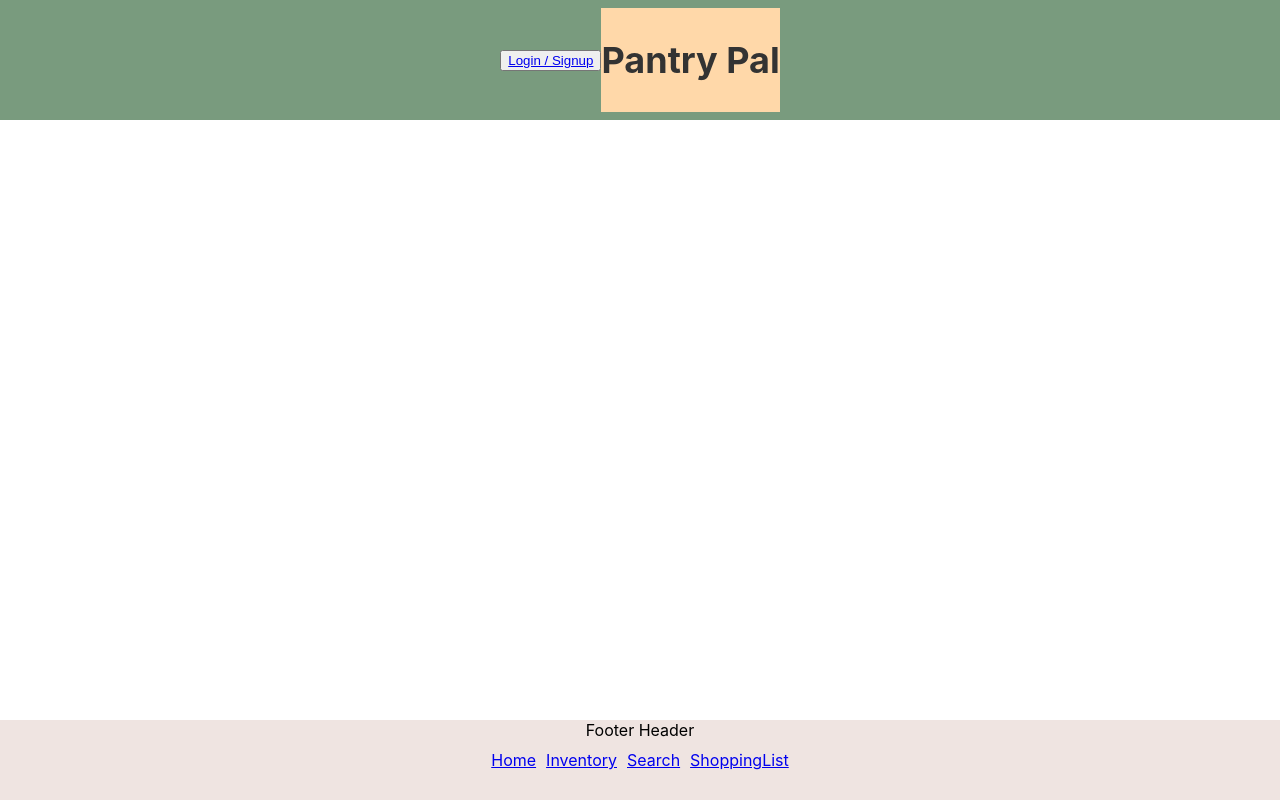
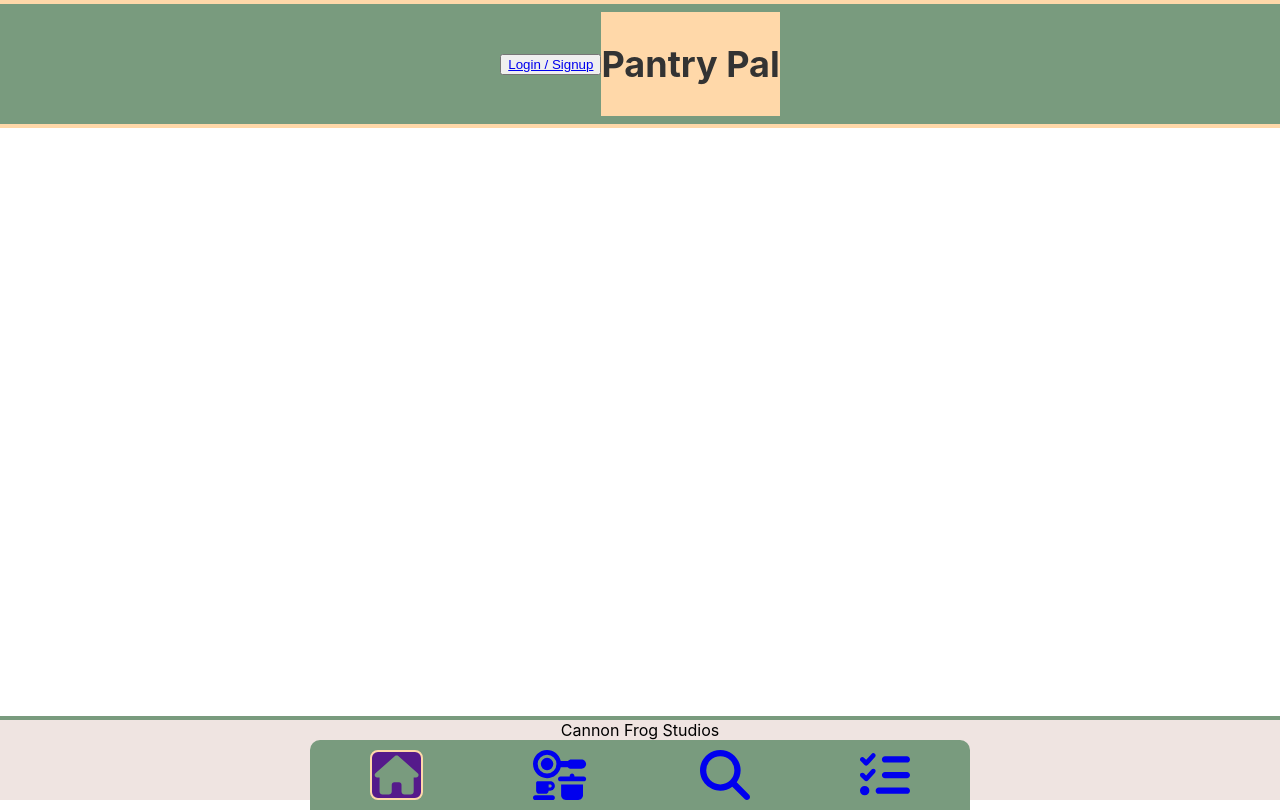
Before and after one commit to ip240Z/Pantry-Pal-Front-End-, a React (Create React App) app: page / in a window 1280 px wide. Built offline with nearby package versions, Linux system fonts and the light colour scheme; no server answers.

Commit message:
Added stylings to the footer nav bar.

```diff
--- a/package.json
+++ b/package.json
@@ -3,6 +3,9 @@
   "version": "0.1.0",
   "private": true,
   "dependencies": {
+    "@fortawesome/fontawesome-svg-core": "^6.4.0",
+    "@fortawesome/free-solid-svg-icons": "^6.4.0",
+    "@fortawesome/react-fontawesome": "^0.2.0",
     "@testing-library/jest-dom": "^5.16.5",
     "@testing-library/react": "^13.4.0",
     "@testing-library/user-event": "^13.5.0",
--- a/src/components/BottomNavBar.js
+++ b/src/components/BottomNavBar.js
@@ -1,15 +1,24 @@
-import { Link } from "react-router-dom";
+import { NavLink } from "react-router-dom";
+import ReactDOM from 'react-dom'
+import { FontAwesomeIcon } from '@fortawesome/react-fontawesome'
+import { faHouse } from '@fortawesome/free-solid-svg-icons'
+import { faKitchenSet } from '@fortawesome/free-solid-svg-icons'
+import { faMagnifyingGlass } from '@fortawesome/free-solid-svg-icons'
+import { faListCheck } from '@fortawesome/free-solid-svg-icons'
+
+
+
 import "../components/css/BottomNavBar.css";
 
 let BottomNavBar = () => {
     return (
         <footer className="navWrapper">
-            <div>Footer Header</div>
+            <div>Cannon Frog Studios</div>
             <nav className="navBtnWrapper">
-                <Link className="navLink" to={"/"}>Home</Link>
-                <Link className="navLink" to={"/inventory"}>Inventory</Link>
-                <Link className="navLink" to={"/itemsearch"}>Search</Link>
-                <Link className="navLink" to={"/shoppinglist"}>ShoppingList</Link>
+                <NavLink className={({ isActive }) => (isActive ? 'active' : 'NavLink')} to={"/"}><FontAwesomeIcon className="icon" icon={faHouse} /></NavLink>
+                <NavLink className={({ isActive }) => (isActive ? 'active' : 'NavLink')} to={"/inventory"}><FontAwesomeIcon className="icon" icon={faKitchenSet} /></NavLink>
+                <NavLink className={({ isActive }) => (isActive ? 'active' : 'NavLink')} to={"/itemsearch"}><FontAwesomeIcon className="icon" icon={faMagnifyingGlass} /></NavLink>
+                <NavLink className={({ isActive }) => (isActive ? 'active' : 'NavLink')} to={"/shoppinglist"}><FontAwesomeIcon className="icon" icon={faListCheck} /></NavLink>
             </nav>
         </footer>
     )
--- a/src/components/Header.js
+++ b/src/components/Header.js
@@ -8,7 +8,7 @@ let Header = () => {
         <>
             <header className="headerWrapper">
                 <div>
-                    <button>
+                    <button className="loginBtn">
                         <NavLink to="/LoginPageContent">Login / Signup</NavLink>
                         {/* <NavLink to="/SignUpPage">Login / Signup</NavLink> */}
                     </button>
--- a/src/components/css/BottomNavBar.css
+++ b/src/components/css/BottomNavBar.css
@@ -7,15 +7,42 @@
     width: 100vw;
     height: 10vh;
     background-color: #efe4e1;
+    border-top: 4px solid #799b7e;
 }
 
 .navBtnWrapper{
     display: flex;
-    justify-content: center;
+    border-top-left-radius: 10px;
+    border-top-right-radius: 10px;
+    justify-content: space-around;
     gap: 10px;
     padding: 10px;
+    max-height: 50px;
 }
 
 .navBtnWrapper{
+    background-color: #799b7e;
+    width: 50%;
+    min-width: 300px;
+    height: 100%;
+}
 
+.navLink{
+    width: 50%;
+    height: 100%;
 }
+.icon{
+    width: 100%;
+    height: 100%;
+}
+.active{
+    background-color: #551A8B;
+    padding:10px;
+
+    border: 2px solid #ffd8a9;
+    border-radius: 8px;
+}
+.active .icon{
+    scale: 1.5;
+    color: #799b7e;
+}
--- a/src/components/css/Header.css
+++ b/src/components/css/Header.css
@@ -2,6 +2,7 @@
     width: 99%;
     height: 100px;
     background-color: #799b7e;
+    border:4px solid #ffd8a9;
     padding: 10px;
     display: flex;
     justify-content: center;
--- a/src/components/css/InventoryItem.css
+++ b/src/components/css/InventoryItem.css
@@ -2,7 +2,6 @@
     display: flex;
     flex-direction: column;
     align-items: center;
-
     border: 2px solid black;
     border-color: black;
     background: white;
```
Also changed, not shown: 1 other file (tests, documents, lock files or other folders).
